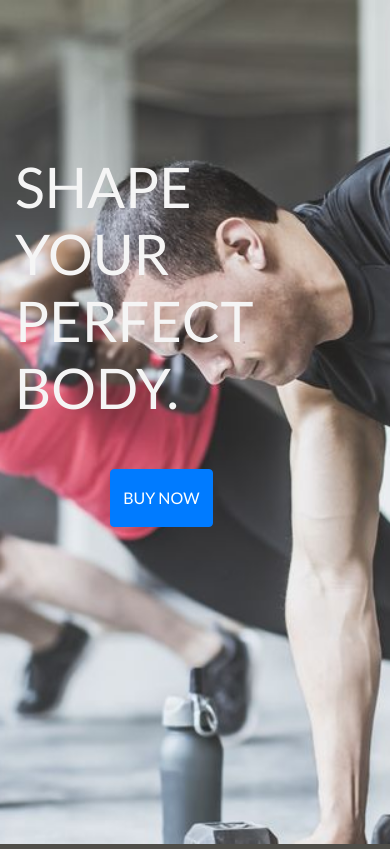
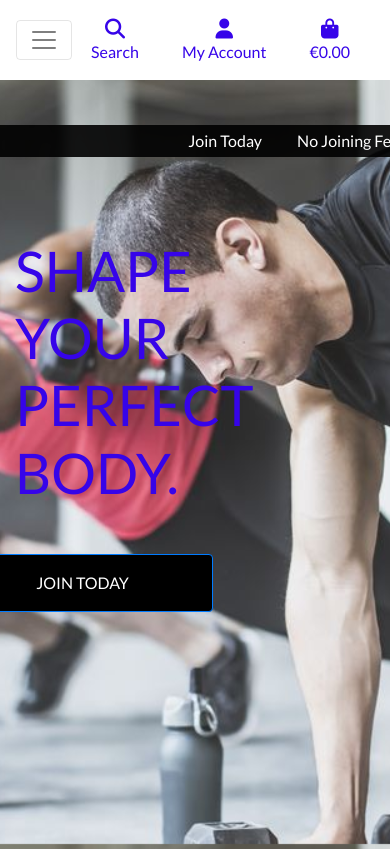
Before and after one commit to neerojstha/wings-gym, a Django app: page / in a window 390 px wide. Run offline with Django 3.2, Linux system fonts and the light colour scheme; some libraries are stand-ins or nearby versions.

Commit message:
Added main navbar and mobile header

```diff
--- a/home/templates/home/index.html
+++ b/home/templates/home/index.html
@@ -13,12 +13,12 @@
     <div class="container h-100">
         <div class="row h-100">
             <div class="col-7 col-md-6 my-auto">
-                <h1 class="display-4 logo-font text-lightblue">
+                <h1 class="display-4 logo-font text-black">
                     Shape Your Perfect Body.
                 </h1>
                 <div class="my-5">
                     <h4>
-                        <a href="" class="btn  btn-primary float-right text-uppercase py-3">Buy Now</a>
+                        <a href="" class="join-today-button btn  btn-primary float-right text-uppercase py-3">Join Today</a>
                     </h4>
                 </div>
             </div>
--- a/static/css/base.css
+++ b/static/css/base.css
@@ -5,9 +5,79 @@ html {
 body {
     background: url('/media/homepage_image.jpg') no-repeat center center fixed;
     background-size: cover;
-    height: calc(100vh - 164px);
+    height: calc(120vh - 164px);
     color: whitesmoke;
     font-family: 'Lato';
+}
+
+
+@-webkit-keyframes ticker {
+    0% {
+        -webkit-transform: translate3d(0, 0, 0);
+        transform: translate3d(0, 0, 0);
+        visibility: visible;
+    }
+
+    100% {
+        -webkit-transform: translate3d(-100%, 0, 0);
+        transform: translate3d(-100%, 0, 0);
+    }
+}
+
+@keyframes ticker {
+    0% {
+        -webkit-transform: translate3d(0, 0, 0);
+        transform: translate3d(0, 0, 0);
+        visibility: visible;
+    }
+
+    100% {
+        -webkit-transform: translate3d(-100%, 0, 0);
+        transform: translate3d(-100%, 0, 0);
+    }
+}
+
+.ticker-wrap {
+    position: fixed;
+    z-index: 2000;
+    margin-top: 125px;
+    width: 100%;
+    overflow: hidden;
+    height: 2rem;
+    background-color: rgba(0, 0, 0, 0.9);
+    padding-left: 100%;
+    box-sizing: content-box;
+}
+
+.ticker-wrap .ticker__item {
+    display: inline-block;
+    padding: 0 1rem;
+    font-size: 1rem;
+    color: white;
+}
+
+.ticker-wrap .ticker__item {
+    display: inline-block;
+    padding: 0 1rem;
+    font-size: 1rem;
+    color: white;
+}
+
+.ticker-wrap .ticker {
+    display: inline-block;
+    height: 2rem;
+    line-height: 2rem;
+    white-space: nowrap;
+    padding-right: 100%;
+    box-sizing: content-box;
+    -webkit-animation-iteration-count: infinite;
+    animation-iteration-count: infinite;
+    -webkit-animation-timing-function: linear;
+    animation-timing-function: linear;
+    -webkit-animation-name: ticker;
+    animation-name: ticker;
+    -webkit-animation-duration: 40s;
+    animation-duration: 40s;
 }
 
 /* from Bulma */
@@ -27,7 +97,7 @@ body {
     width: fit-content;
 }
 
-.shop-now-button {
+.join-today-button {
     background: black;
     color: white;
     min-width: 260px;
@@ -38,9 +108,9 @@ body {
     color: white;
 }
 
-.shop-now-button:hover,
-.shop-now-button:active,
-.shop-now-button:focus,
+.join-today-button:hover,
+.join-today-button:active,
+.join-today-button:focus,
 .btn-black:hover,
 .btn-black:active,
 .btn-black:focus {
@@ -49,7 +119,7 @@ body {
 }
 
 .text-black {
-    color: #000 !important;
+    color: #3604e9 !important;
 }
 
 .border-black {
--- a/templates/base.html
+++ b/templates/base.html
@@ -40,7 +40,7 @@
         <div class="row bg-white pt-lg-2 d-none d-lg-flex" id="topnav">
             <div class="col-12 col-lg-4 my-auto py-1 py-lg-0 text-center text-lg-left">
                 <a href="{% url 'home' %}" class="nav-link main-logo-link">
-                    <h2 class="logo-font text-lightblue my-0"><strong>Wings</strong>Gym</h2>
+                    <h2 class="logo-font text-black my-0"><strong>Wings</strong>Gym</h2>
                 </a>
             </div>
             <div class="col-12 col-lg-4 my-auto py-1 py-lg-0">
@@ -96,7 +96,27 @@
                 </ul>
             </div>
         </div>
+        <div class="row bg-white">
+            <nav class="navbar navbar-expand-lg navbar-light w-100">
+                <button class="navbar-toggler" type="button" data-toggle="collapse" data-target="#main-nav" aria-controls="main-nav" aria-expanded="false" aria-label="Toggle navigation">
+                    <span class="navbar-toggler-icon"></span>
+                </button>
+                {% include 'includes/mobile-top-header.html' %}
+                {% include 'includes/main-nav.html' %}
+            </nav>
+        </div>
     </header>
+
+    <div class="ticker-wrap">
+        <div class="ticker">
+            <div class="ticker__item">Join Today</div>
+            <div class="ticker__item">No Joining Fee</div>
+            <div class="ticker__item">Limited Time Only</div>
+            <div class="ticker__item">More Excercise Classess</div>
+            <div class="ticker__item">New Equipments</div>
+            <div class="ticker__item">Welcome Classess</div>
+        </div>
+    </div>
 
     {% if messages %}
     <div class="message-container"></div>
--- /dev/null
+++ b/templates/includes/main-nav.html
@@ -0,0 +1,50 @@
+<div class="collapse navbar-collapse" id="main-nav">
+    <ul class="navbar-nav w-auto mx-auto">
+        <li class="nav-item dropdown">
+            <a class="logo-font font-weight-bold nav-link text-black mr-5" href="#" id="all-products-link" data-toggle="dropdown" aria-haspopup="true" aria-expanded="false">
+                All Products
+            </a>
+            <div class="dropdown-menu border-0" aria-labelledby="all-products-link">
+                <a href="" class="dropdown-item">By Price</a>
+                <a href="" class="dropdown-item ">By Rating</a>
+                <a href="" class="dropdown-item ">By Category</a>
+                <a href="" class="dropdown-item">All Products</a>
+            </div>
+        </li>
+
+        <li class="nav-item dropdown">
+            <a class="logo-font font-weight-bold nav-link text-black mr-5" href="#" id="clothing-link" data-toggle="dropdown" aria-haspopup="true" aria-expanded="false">
+                Clothing
+            </a>
+            <div class="dropdown-menu border-0" aria-labelledby="clothing-link">
+                <a href="" class="dropdown-item">Activewear &amp; Essentials</a>
+                <a href="" class="dropdown-item">Jeans</a>
+                <a href="" class="dropdown-item">Shirts</a>
+                <a href="" class="dropdown-item">All Clothing</a>
+            </div>
+        </li>
+
+        <li class="nav-item dropdown">
+            <a class="logo-font font-weight-bold nav-link text-black mr-5" href="#" id="homeware-link" data-toggle="dropdown" aria-haspopup="true" aria-expanded="false">
+                Homeware
+            </a>
+            <div class="dropdown-menu border-0" aria-labelledby="homeware-link">
+                <a href="" class="dropdown-item">Bed &amp; Bath</a>
+                <a href="" class="dropdown-item">Kitchen &amp; Dining</a>
+                <a href="" class="dropdown-item">All Homeware</a>
+            </div>
+        </li>
+
+        <li class="nav-item dropdown">
+            <a class="logo-font font-weight-bold nav-link text-black" href="#" id="specials-link" data-toggle="dropdown" aria-haspopup="true" aria-expanded="false">
+                Special Offers
+            </a>
+            <div class="dropdown-menu border-0" aria-labelledby="specials-link">
+                <a href="" class="dropdown-item">New Arrivals</a>
+                <a href="" class="dropdown-item">Deals</a>
+                <a href="" class="dropdown-item">Clearance</a>
+                <a href="" class="dropdown-item">All Specials</a>
+            </div>
+        </li>
+    </ul>
+</div>
--- /dev/null
+++ b/templates/includes/mobile-top-header.html
@@ -0,0 +1,56 @@
+<li class="list-inline-item">
+    <a class="text-black nav-link d-block d-lg-none" href="#" id="mobile-search" data-toggle="dropdown" aria-haspopup="true" aria-expanded="false">
+        <div class="text-center">
+            <div><i class="fas fa-search fa-lg"></i></div>
+            <p class="my-0">Search</p>
+        </div>
+    </a>
+    <div class="dropdown-menu border-0 w-100 p-3 rounded-0 my-0" aria-labelledby="mobile-search">
+        <form class="form" method="GET" action="">
+            <div class="input-group w-100">
+                <input class="form-control border border-black rounded-0" type="text" name="q" placeholder="Search">
+                <div class="input-group-append">
+                    <button class="form-control form-control btn btn-black border border-black rounded-0" type="submit">
+                        <span class="icon">
+                            <i class="fas fa-search"></i>
+                        </span>
+                    </button>
+                </div>
+            </div>
+        </form>
+    </div>
+</li>
+<li class="list-inline-item dropdown">
+    <a class="text-black nav-link d-block d-lg-none" href="#" id="user-options" data-toggle="dropdown" aria-haspopup="true" aria-expanded="false">
+        <div class="text-center">
+            <div><i class="fas fa-user fa-lg"></i></div>
+            <p class="my-0">My Account</p>
+        </div>
+    </a>
+    <div class="dropdown-menu border-0" aria-labelledby="user-options">
+        {% if request.user.is_authenticated %}
+            {% if request.user.is_superuser %}
+                <a href="{% url 'account_logout' %}" class="dropdown-item">Membership Management</a>
+            {% endif %}
+            <a href="" class="dropdown-item">My Profile</a>
+            <a href="{% url 'account_logout' %}" class="dropdown-item">Logout</a>
+        {% else %}
+            <a href="{% url 'account_signup' %}" class="dropdown-item">Register</a>
+            <a href="{% url 'account_login' %}" class="dropdown-item">Login</a>
+        {% endif %}
+    </div>
+</li>
+<li class="list-inline-item">
+    <a class="{% if grand_total %}text-primary font-weight-bold{% else %}text-black{% endif %} nav-link d-block d-lg-none" href="">
+        <div class="text-center">
+            <div><i class="fas fa-shopping-bag fa-lg"></i></div>
+            <p class="my-0">
+                {% if grand_total %}
+                    €{{ grand_total|floatformat:2 }}
+                {% else %}
+                    €0.00
+                {% endif %}
+            </p>
+        </div>
+    </a>
+</li>
```
